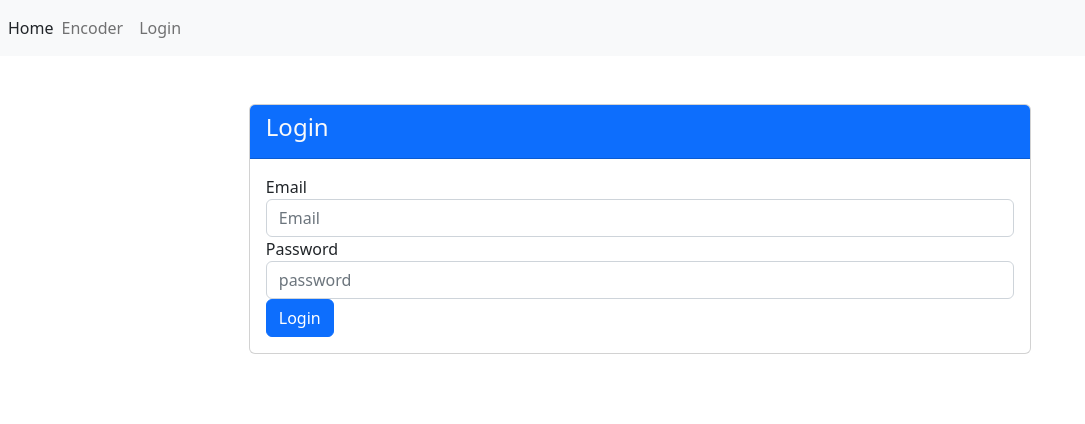
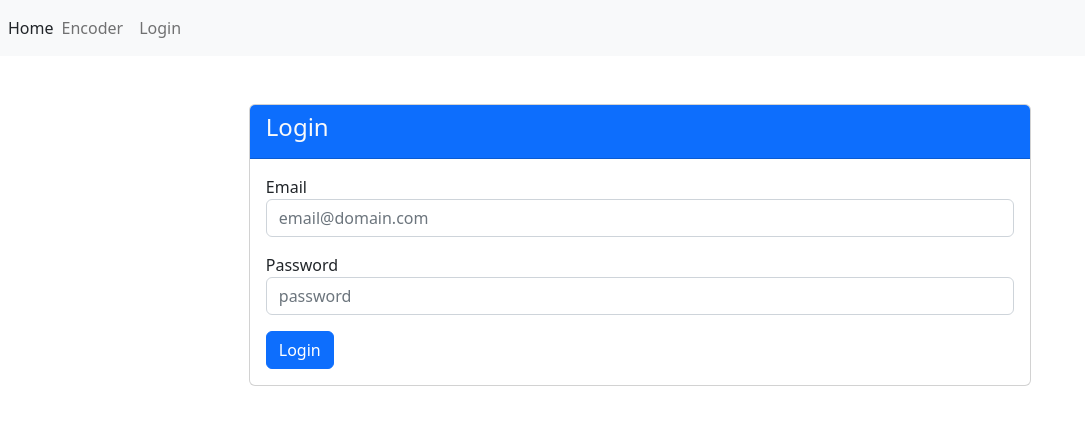
Before and after one commit to Branimir026/code-challenge-frontend, a Vue app: page /login in a window 1280 px wide. Shown: the top 424 px of the page, without its empty margins (0-1085 px from the left). Built offline with nearby package versions, Linux system fonts and the light colour scheme.

Commit message:
added validation to login view

```diff
--- a/src/views/LoginView.vue
+++ b/src/views/LoginView.vue
@@ -6,17 +6,18 @@
 			</div>
 			<div class="card-body">
 				<form>
-					<div class="form-group">
+					<div class="form-group pb-3">
 						<label for="username">Email</label>
 						<input
 							id="email"
-							type="text"
-							placeholder="Email"
+							type="email"
+							placeholder="email@domain.com"
 							name="email"
 							v-model="email"
-							class="form-control">
+							class="form-control"
+							ref="emailInput">
 					</div>
-					<div class="form-group">
+					<div class="form-group pb-3">
 						<label for="password">Password</label>
 						<input
 							id="password"
@@ -24,9 +25,11 @@
 							placeholder="password"
 							name="password"
 							v-model="password"
-							class="form-control">
+							class="form-control"
+							min="6"
+							ref="passwordInput">
 					</div>
-					<p v-if="error">{{ error }}</p>
+					<p class="error alert alert-danger p-1" v-if="error">{{ error }}</p>
 					<button class="btn btn-primary" @click.prevent="loginUser">Login</button>
 				</form>
 			</div>
@@ -48,11 +51,30 @@ export default {
   methods: {
     ...mapActions(['login']),
     loginUser() {
-      let userData = {
+			this.error = '';
+
+			if (!this.email) {
+        this.error = 'Email is required';
+				this.$refs.emailInput.focus();
+				return;
+      } else if (!/^[^@]+@\w+(\.\w+)+\w$/.test(this.email)) {
+        this.error = 'Invalid email';
+				this.$refs.emailInput.focus();
+				return;
+      }
+
+			if (this.password.length < 6 || !/\d/.test(this.password)) {
+        this.error = 'Password should be at least 6 characters long and contain 1 number';
+				this.password = '';
+				this.$refs.passwordInput.focus();
+				return;
+      }
+
+			let userData = {
         email: this.email,
         password: this.password
       };
-			this.error = '';
+
       this.login(userData).then(res => {
 
 				if (res.status === 401) {
@@ -73,7 +95,13 @@ export default {
 
 <style scoped>
 .card {
-  width: 60%;
+  width: 90%;
   padding: 0px;
 }
+
+@media (min-width: 1024px) {
+	.card {
+		width: 60%;
+	}
+}
 </style>
```
